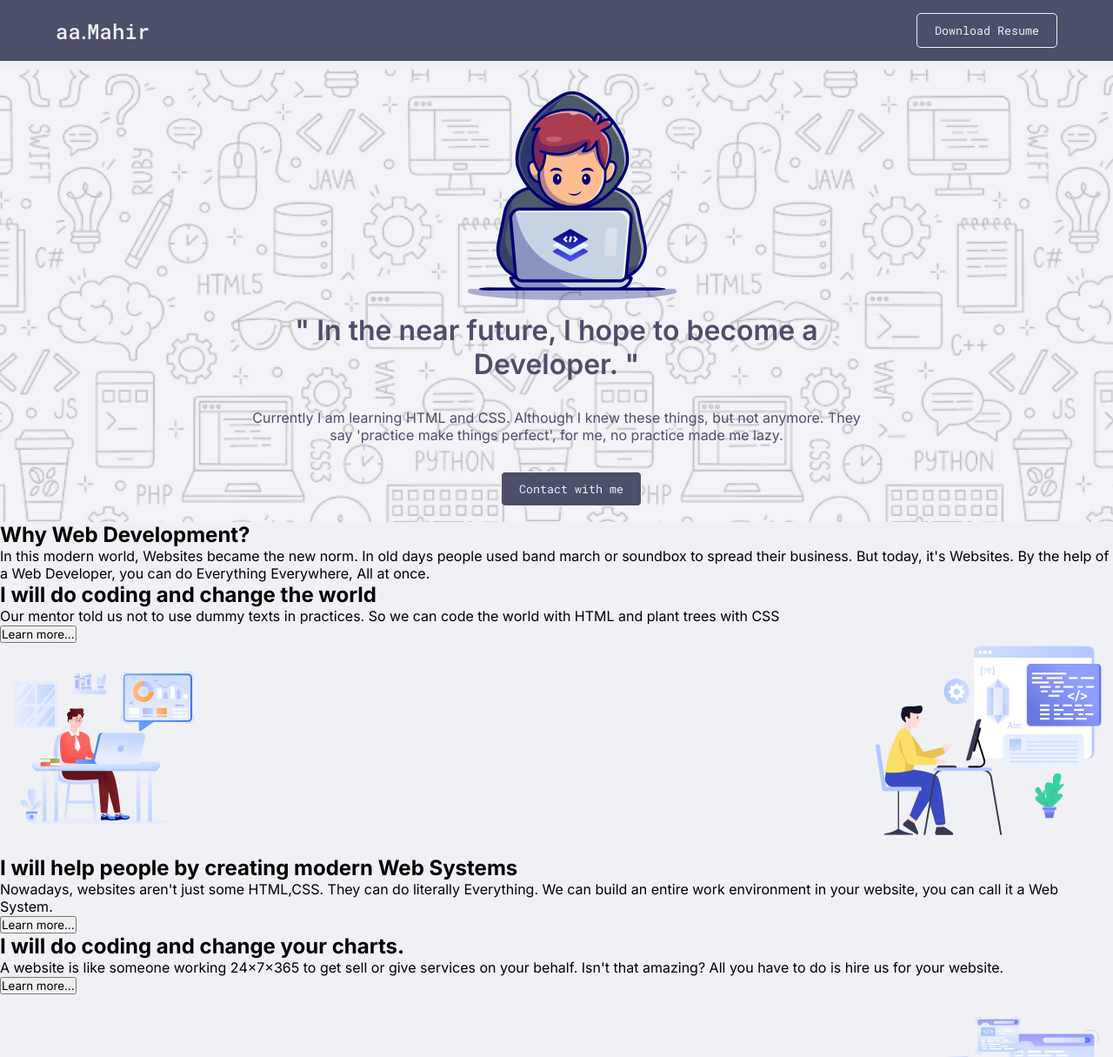
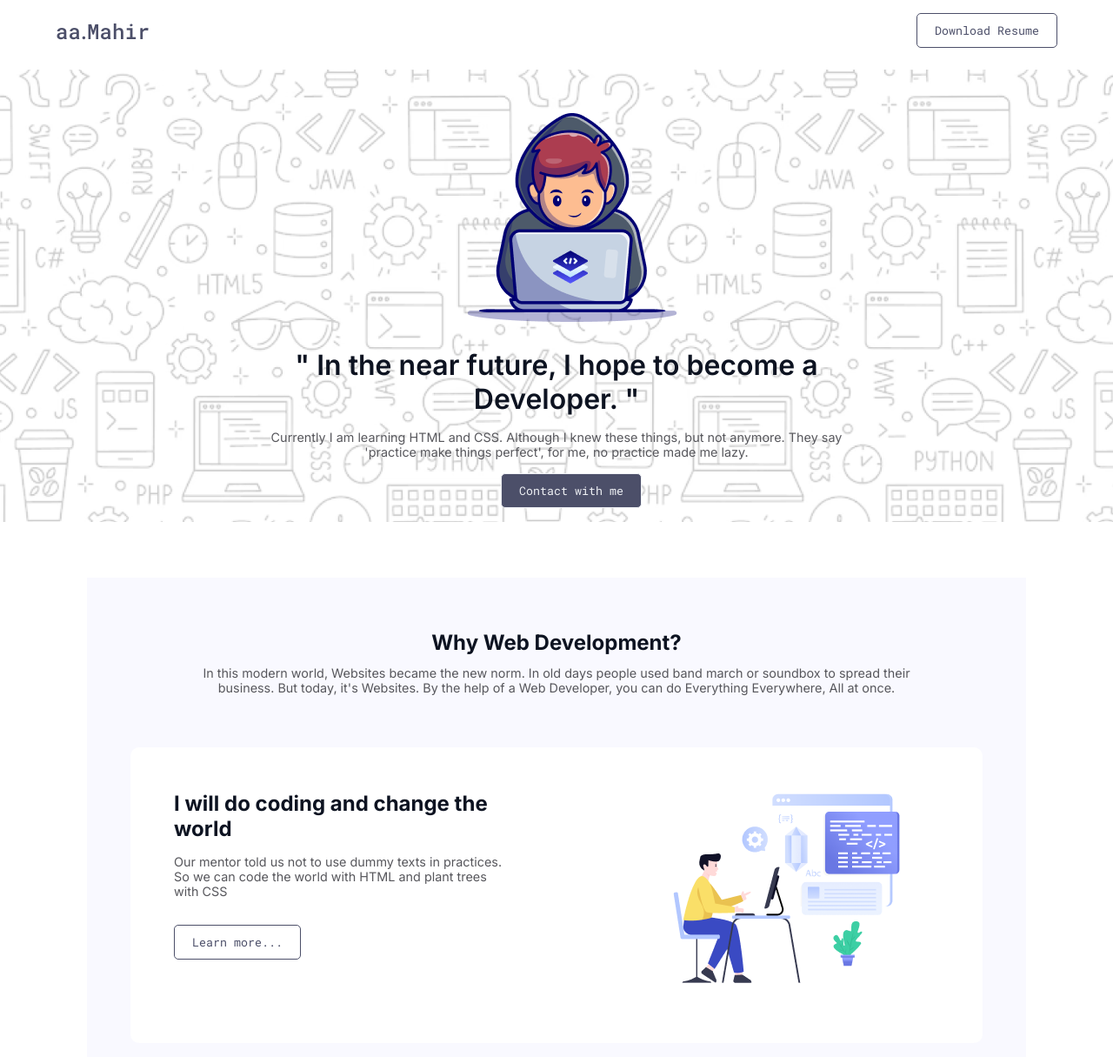
Before and after one commit to AbdulAlimMahir/B10-Assignment-01, a plain HTML site: page index.html in a window 1280 px wide. Shown: the top 1215 px of the page at 87% size. Drawn offline with Linux system fonts and the light colour scheme.

Commit message:
Why WebDev sectoin adder

```diff
--- a/stylesheets/style.css
+++ b/stylesheets/style.css
@@ -8,12 +8,15 @@
 }
 
 body {
-  background-color: #eff1f5;
+  color: #0D1321;
 }
-
+p{
+  color: #57575c;
+  font-size: 0.9rem;
+}
 /* Top Header - Navbar > Name & Resume */
 header {
-  background-color: #4c4f69;
+  /* background-color: #4c4f69; */
   width: 100%;
   height: 70px;
 }
@@ -21,7 +24,7 @@ header {
 .navDev {
   float: left;
   font-family: Roboto Mono;
-  color: #eff1f5;
+  color: #4c4f69;
   font-size: 24px;
   font-weight: 500;
   margin: 20px 5%;
@@ -36,17 +39,17 @@ header {
   float: right;
   margin: 15px 5%;
   padding: 10px 20px;
-  color: #eff1f5;
-  background-color: #4c4f69;
-  border: 1px solid #eff1f5;
+  color: #4c4f69;
+  background-color: transparent;
+  border: 1px solid #4c4f69;
   border-radius: 5px;
   transition: 0.1s;
 }
 
 .resume:hover {
   font-weight: bold;
-  border-left: 4px solid #eff1f5;
-  border-bottom: 4px solid #eff1f5;
+  border-left: 4px solid #4c4f69;
+  border-bottom: 4px solid #4c4f69;
 }
 
 /* Hero */
@@ -66,14 +69,14 @@ header {
   width: 200px;
   height: 200px;
   position: absolute;
-  margin: 25px;
+  margin: 50px 25px;
   left: 40%;
 }
 
 .hero>.content {
-  color: #4c4f69;
+  color: #0D1321;
   width: 100%;
-  margin-top: 280px;
+  margin-top: 320px;
   position: relative;
 }
 
@@ -95,13 +98,14 @@ header {
   width: 55%;
   display: block;
   text-align: center;
-  margin: 32px auto;
+  margin: 16px auto;
 }
 
 .content>.contact {
   font-family: Roboto Mono;
   position: absolute;
   left: 45%;
+  /* margin-top: 32px; */
   padding: 10px 20px;
   color: #eff1f5;
   background-color: #4c4f69;
@@ -116,3 +120,57 @@ header {
   background-color: #eff1f5;
   border: 1px solid #4c4f69;
 }
+
+/* Why(?) Explaination */
+.why{
+  background-color: #f9f9ff;
+  /* border: 1px solid #4c4f69; */
+  margin: 64px 100px;
+  justify-content: center;
+  padding-bottom: 24px;
+}
+.why >.headline{
+  /* position: absolute; */
+  padding: 48px 120px;
+}
+.headline > h2, .headline>p{
+  margin: 12px auto;
+  text-align: center;
+}
+.why>.part{
+  background-color: #ffffff;
+  /* border: 1px solid #4c4f69; */
+  margin: 0 50px 50px;
+  padding: 50px;
+  border-radius: 10px;
+  display: flex;
+}
+/* .why>.part>.textbox{
+  width: 50%;
+} */
+.why>.part>.textbox>h2,
+.why>.part>.textbox>p{
+  margin-bottom: 15px;
+  width: 70%;
+}
+.why>.part>.textbox>.learn{
+  font-family: Roboto Mono;
+  margin: 15px 0;
+  padding: 10px 20px;
+  color: #4c4f69;
+  background-color: transparent;
+  border: 1px solid #4c4f69;
+  border-radius: 5px;
+  transition: 0.1s;
+}
+.why>.part>.textbox>.learn:hover{
+  font-weight: bold;
+  border-left: 4px solid #4c4f69;
+  border-bottom: 4px solid #4c4f69;
+}
+.why>.part>.image{
+  width: auto;
+  height: auto;
+  display: inline;
+  margin: 0 32px;
+}
```
